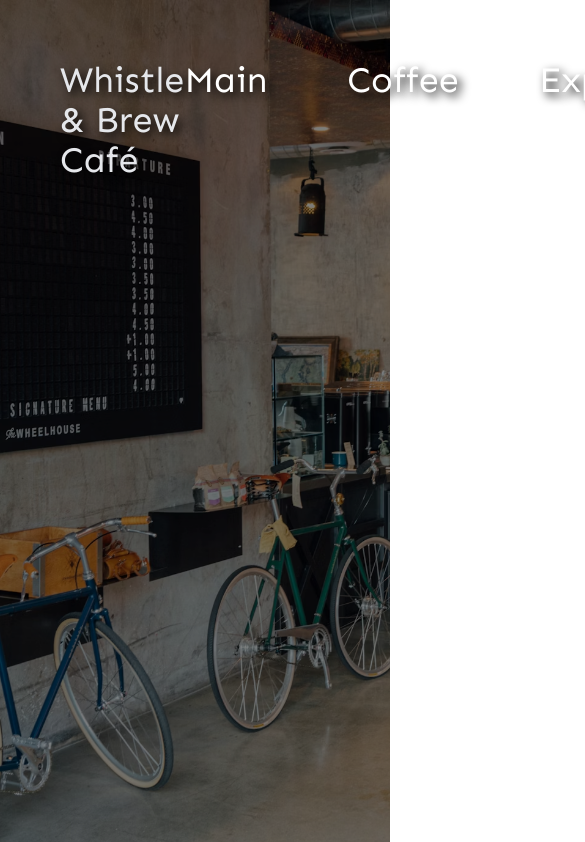
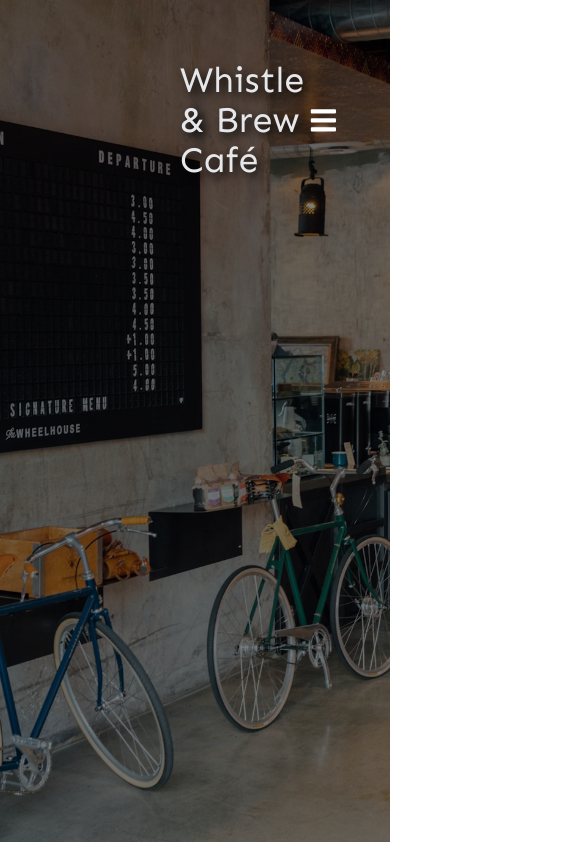
Before and after one commit to Stroyer210/Whistle-Brew-Caf-, a React (Create React App) app: page / in a window 390 px wide. Shown: the top 842 px of the page, 585 px wide, since content can reach past the window. Built offline with nearby package versions, Linux system fonts and the light colour scheme.

Commit message:
making the navbar responsive

```diff
--- a/package.json
+++ b/package.json
@@ -9,7 +9,8 @@
     "react": "^18.3.1",
     "react-dom": "^18.3.1",
     "react-icons": "^5.2.1",
-    "react-router-dom": "^6.24.1",
+    "react-responsive": "^10.0.0",
+    "react-router-dom": "^6.25.1",
     "react-scripts": "5.0.1",
     "web-vitals": "^2.1.4"
   },
--- a/src/Components/Navbar.jsx
+++ b/src/Components/Navbar.jsx
@@ -1,22 +1,39 @@
 // import React from "react";
 import "./../App.css";
 import { Link } from "react-router-dom";
+import {FaBars, FaTimes} from "react-icons/fa";
+import { useRef } from "react";
 
 const Navbar = () => {
+    const navRef = useRef();
+
+    const showNavbar = () => {
+        navRef.current.classList.toggle("responsive_nav");
+        document.body.classList.toggle("overflow-hidden");
+    }
+
     return (
-        <div className="flex justify-between mx-10 2xl:mx-96 mt-10 p-5 text-4xl font-bold bg-transparent absolute w-full z-50">
-            <div className="">
-                <h1 className=" text-gray-200 text-shadow sen">Whistle & Brew Café</h1>
-            </div>
-            <div className="text-white text-shadow sen ">
-                <Link to="/" className="inline mr-20 cursor-pointer">Main</Link>
-                <Link to="/" className="inline mr-20 cursor-pointer">Coffee</Link>
-                <Link to="/" className="inline mr-20 cursor-pointer">Expresso</Link>
-                <Link to="/" className="inline mr-20 cursor-pointer">Tea</Link>
-                <Link to="/" className="inline mr-20 cursor-pointer">Bakery</Link>
+        <header className=" mt-10 p-5 text-4xl font-bold bg-transparent absolute w-full z-50">
+            <div className="flex justify-between items-center">
+                <div className="ml-40">
+                    <h1 className=" text-gray-200 text-shadow sen lg:mr-40 xl:mr-40 2xl:mr-72">Whistle & Brew Café</h1>
+                </div>
+                <nav ref={navRef} className="text-white text-shadow sen">
+                    <Link to="/" className=" mr-10 lg:mr-20 cursor-pointer hover:text-yellow-600">Main</Link>
+                    <Link to="/" className=" mr-10 lg:mr-20 cursor-pointer hover:text-yellow-600">Coffee</Link>
+                    <Link to="/" className=" mr-10 lg:mr-20 cursor-pointer hover:text-yellow-600">Expresso</Link>
+                    <Link to="/" className=" mr-10 lg:mr-20 cursor-pointer hover:text-yellow-600">Tea</Link>
+                    <Link to="/" className=" mr-10 lg:mr-20 cursor-pointer hover:text-yellow-600">Bakery</Link>
+                    <button onClick={showNavbar} className="nav-btn nav-close-btn">
+                        <FaTimes/>
+                    </button>
+                </nav>
+                <button onClick={showNavbar} className="nav-btn m-0 inline mr-10">
+                <FaBars className="text-white hover:text-yellow-600"/>
+                </button>
             </div>
 
-        </div>
+        </header>
     )
 };
 
--- a/src/custom.css
+++ b/src/custom.css
@@ -1,3 +1,51 @@
+@import url('https://fonts.googleapis.com/css2?family=Titillium+Web:wght@300;400;700&display=swap');
+
 .text-shadow{
     text-shadow: 4px 4px 10px rgb(0, 0, 0);
 }
+
+.btn{
+    font-family: "Titillium Web", sans-serif;
+}
+
+header .nav-btn {
+    padding: 5px;
+    cursor: pointer;
+    visibility: hidden;
+    opacity: 0;
+}
+
+@media only screen and (max-width: 1024px){
+    header .nav-btn{
+        visibility: visible;
+        opacity: 1;
+        font-size: 1.8rem;
+    }
+
+    header nav{
+        position: fixed;
+        top: 0;
+        left: 0;
+        height: 100%;
+        width: 100%;
+        display: flex;
+        flex-direction: column;
+        align-items: center;
+        justify-content: center;
+        gap: 1.5rem;
+        background-color: rgba(0, 0, 0, 0.527);
+        backdrop-filter: blur(10px);
+        transition: 1s;
+        transform: translateY(-100vh);
+    }
+
+    header .responsive_nav{
+        transform: none;
+    }
+
+    nav .nav-close-btn{
+        position:absolute;
+        top: 4rem;
+        right: 4rem;
+    }
+}
```
Also changed, not shown: 1 other file (tests, documents, lock files or other folders).
